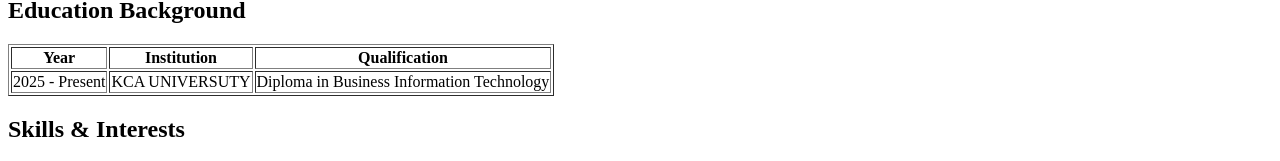
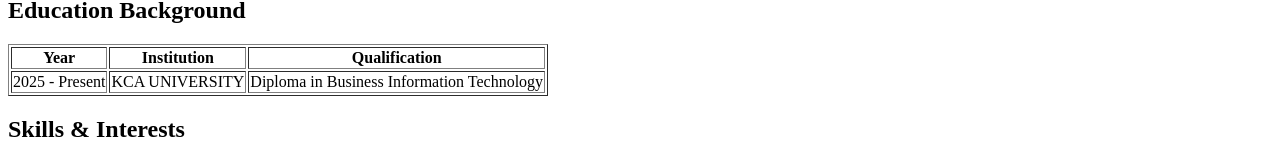
Before and after one commit to Mitchel-Kairu/student-website, a plain HTML site: page index.html in a window 1280 px wide. Shown: the part 362-523 px from the top of the page. Drawn offline with Linux system fonts and the light colour scheme.

Commit message:
Update index.html

```diff
--- a/index.html
+++ b/index.html
@@ -45,7 +45,7 @@
         </tr>
         <tr>
             <td>2025 - Present</td>
-            <td>KCA UNIVERSUTY</td>
+            <td>KCA UNIVERSITY</td>
             <td>Diploma in Business Information Technology</td>
         </tr>
     </table>
```
